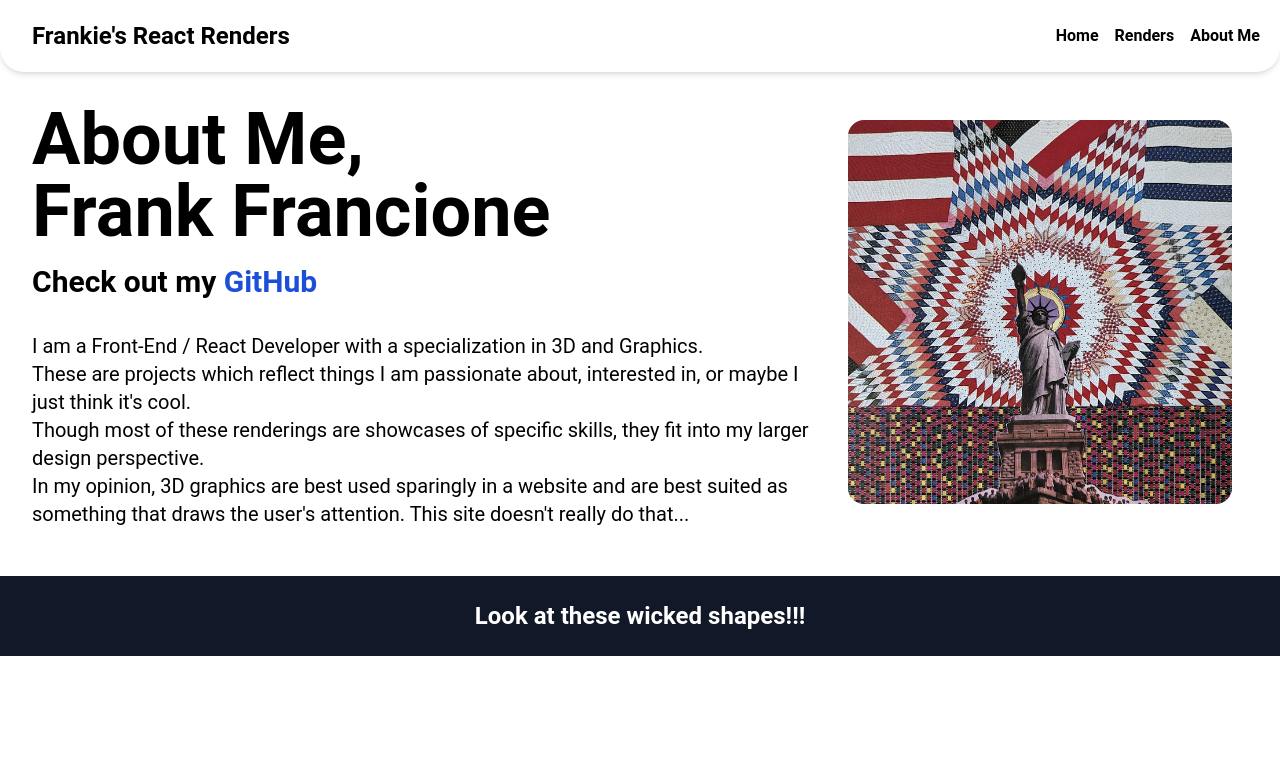
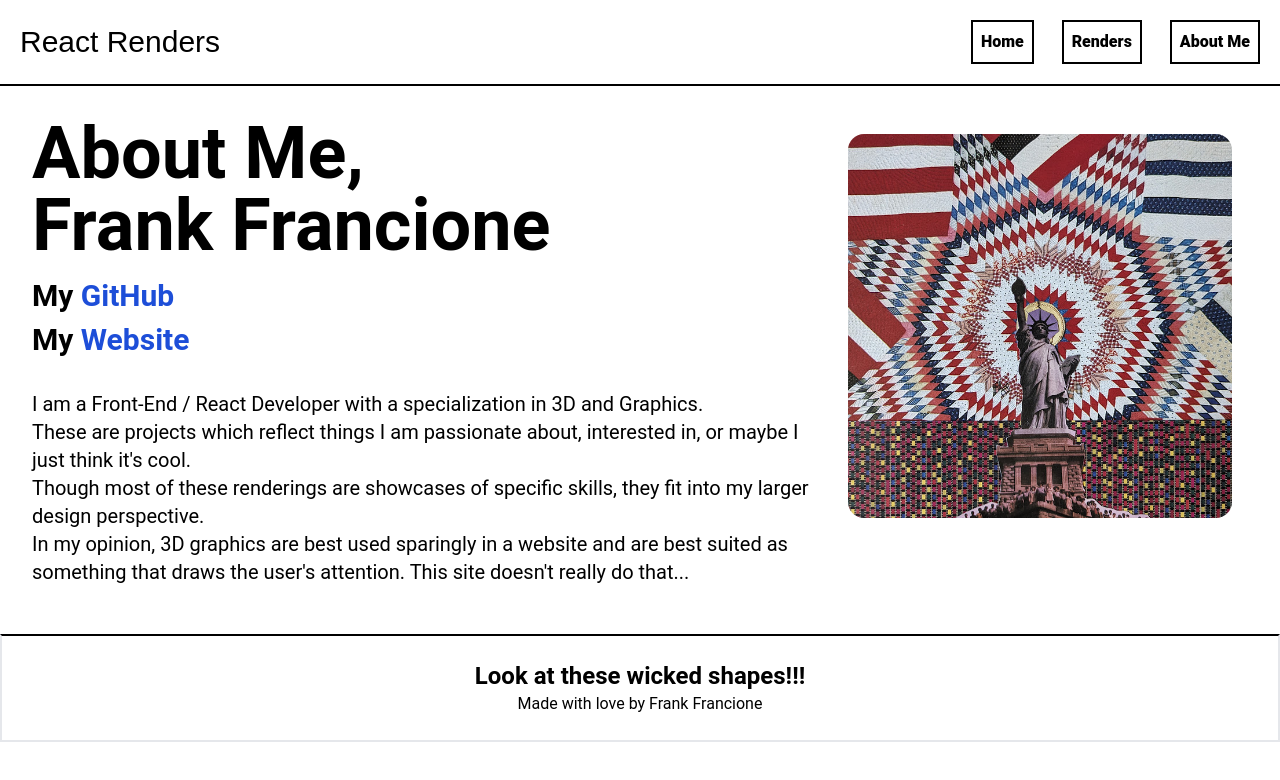
Before and after one commit to Bonyony/my-react-renders, a React (Vite) app: page /aboutme in a window 1280 px wide. Shown: the top 780 px of the page. Built offline with nearby package versions, Linux system fonts and the light colour scheme; the HTML template or start-up script is replaced by a standard one.

Commit message:
made some updates

```diff
--- a/package.json
+++ b/package.json
@@ -12,6 +12,7 @@
   "dependencies": {
     "@react-three/drei": "^9.107.3",
     "@react-three/fiber": "^8.16.8",
+    "framer-motion": "^11.3.31",
     "react": "^18.3.1",
     "react-dom": "^18.3.1",
     "react-router-dom": "^6.24.0",
--- a/src/components/footer/Footer.jsx
+++ b/src/components/footer/Footer.jsx
@@ -2,10 +2,22 @@ import React from "react";
 
 const Footer = () => {
   return (
-    <div className="render__footer text-white  p-6 h-auto w-auto align-middle flex justify-center bg-gray-900 ">
-      <h1 className="text-lg sm:text-2xl font-bold ">
+    <div className="render__footer text-black  p-6 h-full w-screen align-middle flex flex-col justify-center bg-inherit border-2 border-t-black ">
+      <h3 className="text-lg sm:text-2xl font-bold flex justify-center">
         Look at these wicked shapes!!!
-      </h1>
+      </h3>
+      <div className="flex justify-center">
+        <p>
+          Made with love by{" "}
+          <a
+            href="https://frankfrancione.com/"
+            target="_blank"
+            className="hover:text-blue-600"
+          >
+            Frank Francione
+          </a>
+        </p>
+      </div>
     </div>
   );
 };
--- a/src/components/navbar/Navbar.jsx
+++ b/src/components/navbar/Navbar.jsx
@@ -4,31 +4,28 @@ import { Link } from "react-router-dom";
 const Menu = () => {
   return (
     <>
-      <ul className="flex  items-center gap-4">
-        <li>
-          <Link
-            className="hover:text-gray-900 relative w-fit block after:block after:content-[''] after:absolute after:h-[3px] after:bg-black after:w-full after:scale-x-0 after:hover:scale-x-100 after:transition after:duration-300 after:origin-left"
-            to="/"
-          >
+      <ul className="flex items-center gap-7">
+        <Link to="/" className="group p-2 bg-inherit border-2 border-black">
+          <li className="hover:text-gray-900 relative w-fit block after:block after:content-[''] after:absolute after:h-[3px] after:bg-black after:w-full after:scale-x-0 after:group-hover:scale-x-100 after:transition after:duration-300 after:origin-left">
             Home
-          </Link>
-        </li>
-        <li>
-          <Link
-            className="hover:text-gray-900 relative w-fit block after:block after:content-[''] after:absolute after:h-[3px] after:bg-black after:w-full after:scale-x-0 after:hover:scale-x-100 after:transition after:duration-300 after:origin-left"
-            to="/renders"
-          >
+          </li>
+        </Link>
+        <Link
+          to="/renders"
+          className="group p-2 bg-inherit border-2 border-black"
+        >
+          <li className="hover:text-gray-900 relative w-fit block after:block after:content-[''] after:absolute after:h-[3px] after:bg-black after:w-full after:scale-x-0 after:group-hover:scale-x-100 after:transition after:duration-300 after:origin-left">
             Renders
-          </Link>
-        </li>
-        <li>
-          <Link
-            className="hover:text-gray-900 relative w-fit block after:block after:content-[''] after:absolute after:h-[3px] after:bg-black after:w-full after:scale-x-0 after:hover:scale-x-100 after:transition after:duration-300 after:origin-left"
-            to="/aboutme"
-          >
+          </li>
+        </Link>
+        <Link
+          to="/aboutme"
+          className="group p-2 bg-inherit border-2 border-black"
+        >
+          <li className="hover:text-gray-900 relative w-fit block after:block after:content-[''] after:absolute after:h-[3px] after:bg-black after:w-full after:scale-x-0 after:group-hover:scale-x-100 after:transition after:duration-300 after:origin-left">
             About Me
-          </Link>
-        </li>
+          </li>
+        </Link>
       </ul>
     </>
   );
@@ -36,10 +33,10 @@ const Menu = () => {
 
 const Navbar = () => {
   return (
-    <div className="render__navbar text-black font-bold rounded-b-3xl  w-full shadow-md">
+    <div className="render__navbar text-black font-extrabold w-full border-b-2 border-black">
       <div className="render__links-container flex sm:flex-row flex-col justify-between items-center p-5 mx-auto">
-        <div className="render__logo text-2xl ml-3 ">
-          <h1>Frankie's React Renders</h1>
+        <div className="render__logo text-3xl ml2 ">
+          <h1 className="monoton">React Renders</h1>
         </div>
         <Menu />
       </div>
--- a/src/index.css
+++ b/src/index.css
@@ -3,7 +3,14 @@
 @tailwind utilities;
 
 @import url("https://fonts.googleapis.com/css2?family=Roboto:ital,wght@0,100;0,300;0,400;0,500;0,700;0,900;1,100;1,300;1,400;1,500;1,700;1,900&display=swap");
+@import url("https://fonts.googleapis.com/css2?family=Monoton&display=swap");
 
 * {
   font-family: "Roboto", sans-serif;
 }
+
+.monoton {
+  font-family: "Monoton", sans-serif;
+  font-weight: 400;
+  font-style: normal;
+}
--- a/src/pages/AboutMe.jsx
+++ b/src/pages/AboutMe.jsx
@@ -11,14 +11,24 @@ const AboutMe = () => {
             Frank Francione
           </h1>
 
-          <p className="flex flex-row my-4 font-bold text-xl md:text-3xl">
-            Check out my&nbsp;
+          <p className="flex flex-row mt-4 font-bold text-xl md:text-3xl">
+            My&nbsp;
             <a
               className="text-blue-700 hover:text-blue-900 relative w-fit block after:block after:content-[''] after:absolute after:h-[3px] after:bg-blue-700 after:w-full after:scale-x-0 after:hover:scale-x-100 after:transition after:duration-300 after:origin-left"
               href="https://github.com/Bonyony"
               target="_blank"
             >
               GitHub
+            </a>
+          </p>
+          <p className="flex flex-row mt-2 mb-4 font-bold text-xl md:text-3xl">
+            My&nbsp;
+            <a
+              className="text-blue-700 hover:text-blue-900 relative w-fit block after:block after:content-[''] after:absolute after:h-[3px] after:bg-blue-700 after:w-full after:scale-x-0 after:hover:scale-x-100 after:transition after:duration-300 after:origin-left"
+              href="https://frankfrancione.com/"
+              target="_blank"
+            >
+              Website
             </a>
           </p>
           <p className="flex my-4 text-md md:text-xl ">
--- a/src/pages/RenderSelect.jsx
+++ b/src/pages/RenderSelect.jsx
@@ -1,14 +1,20 @@
 import React from "react";
 import { Link } from "react-router-dom";
 import { BackgroundOne } from "../components";
+import { motion } from "framer-motion";
 
 const RenderSelect = () => {
   return (
     <>
       <div className="my-4 p-4 lg:absolute z-10 w-full">
-        <h1 className="text-6xl font-bold text-center">
+        <motion.h1
+          initial={{ x: "-200%" }}
+          animate={{ x: "0%" }}
+          transition={{ type: "spring", stiffness: 70 }}
+          className="text-6xl font-bold text-center"
+        >
           Select a Render to View
-        </h1>
+        </motion.h1>
         <p className="text-center  lg:hidden">
           (This page looks coolest on larger screens)
         </p>
```
Also changed, not shown: 1 other file (tests, documents, lock files or other folders).
